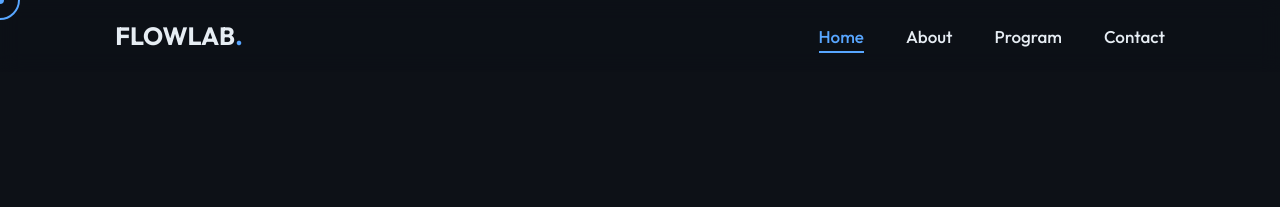
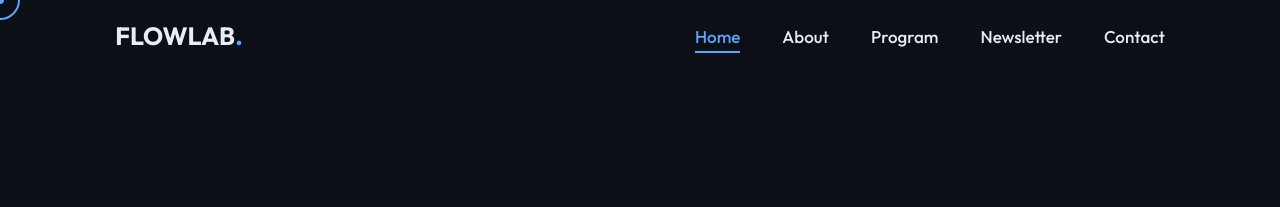
Before and after one commit to Jeremysaunz/Jeremy-Flow-Home, a plain HTML site: page index.html in a window 1280 px wide. Shown: the top 207 px of the page. Drawn offline with nearby package versions, Linux system fonts and the light colour scheme; a web font is replaced by a local one.

Commit message:
Add newsletter section and update navigation

```diff
--- a/index.html
+++ b/index.html
@@ -28,6 +28,7 @@
             <a href="#home" class="active">Home</a>
             <a href="#about">About</a>
             <a href="#programs">Program</a>
+            <a href="My%20News%20Letter/index.html">Newsletter</a>
             <a href="#contact">Contact</a>
         </nav>
 
```
Also changed, not shown: 1 other file.
